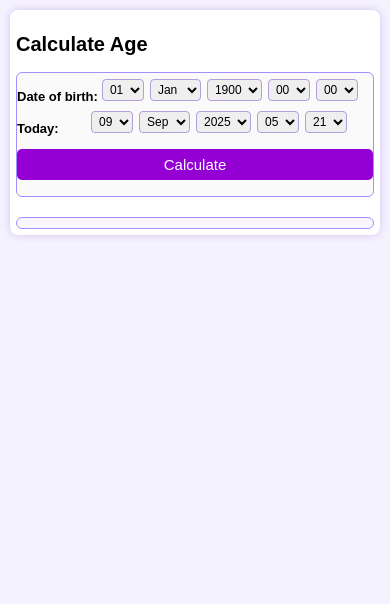
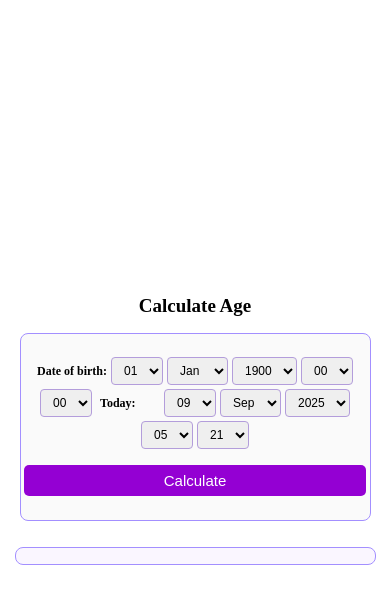
Before and after one commit to MdMohsinHaider/Age-Calculator, a plain HTML site: page index.html in a window 390 px wide. Drawn offline with Linux system fonts and the light colour scheme.

Commit message:
Responsive update

```diff
--- a/style.css
+++ b/style.css
@@ -1,45 +1,70 @@
+html, body {
+  height: 100%;
+  width: 100%;
+  margin: 0;
+  padding: 0;
+  box-sizing: border-box;
+}
+
 body {
-    font-family: 'Arial', sans-serif;
+  min-height: 100vh;
+  min-width: 100vw;
+  width: 100vw;
+  height: 100vh;
+  display: flex;
+  align-items: center;
+  justify-content: center;
   background: #f5f2ff;
-    margin: 0;
 }
 
 .container {
-    max-width: 520px;
-    margin: 30px auto;
+  width: 100vw;
+  height: 100vh;
+  max-width: 100vw;
+  max-height: 100vh;
+  min-width: 100vw;
+  min-height: 100vh;
+  display: flex;
+  flex-direction: column;
+  justify-content: center;
+  align-items: center;
   background: #fff;
-    padding: 18px;
-    border-radius: 8px;
-    box-shadow: 0 0 8px #d1c4e9;
+  padding: 0;
+  margin: 0;
+  border-radius: 0;
+  box-shadow: none;
 }
 
 .card {
-    padding: 12px 0;
+  width: 90vw;
+  max-width: 600px;
+  background: #fafafa;
   border: 1px solid #a38fff;
-    border-radius: 6px;
-    background: #fafafa;
-    margin-bottom: 20px;
+  border-radius: 8px;
+  padding: 20px 14px;
+  box-sizing: border-box;
+  margin-bottom: 18px;
 }
 
 .inputs {
   display: flex;
   flex-wrap: wrap;
+  gap: 10px;
   align-items: center;
-    gap: 8px;
-    margin-bottom: 10px;
+  justify-content: center;
+  margin-bottom: 16px;
 }
 .inputs label {
-    min-width: 100px;
   font-weight: bold;
-    margin-top: 6px;
+  min-width: 80px;
+  font-size: 15px;
 }
 .inputs select {
-    margin: 0 2px 6px 0;
+  min-width: 44px;
+  font-size: 16px;
   padding: 5px 8px;
   border-radius: 4px;
   border: 1px solid #b39ddb;
-    min-width: 60px;
-    font-size: 16px;
 }
 
 button {
@@ -47,29 +72,29 @@
   color: #fff;
   border: 0;
   border-radius: 5px;
-    padding: 10px 36px;
+  padding: 12px 0;
   cursor: pointer;
-    font-size: 17px;
-    margin: 10px 0;
-    transition: background 0.2s;
+  font-size: 18px;
   width: 100%;
-    max-width: 300px;
+  max-width: 320px;
+  margin: 10px auto 0 auto;
   display: block;
-    margin-left: auto;
-    margin-right: auto;
 }
+
 button:hover {
   background: #6a00b3;
 }
 
 .result-panel {
+  width: 90vw;
+  max-width: 600px;
   font-size: 18px;
   background: #faf6ff;
-    padding: 12px;
-    border-radius: 6px;
+  padding: 18px;
+  border-radius: 8px;
   border: 1px solid #a38fff;
   color: #222;
-    margin-top: 20px;
+  margin-top: 8px;
   word-break: break-word;
 }
 .result-panel b {
@@ -80,52 +105,52 @@
 }
 
 @media screen and (max-width: 700px) {
-    .container {
-        max-width: 98vw;
-        margin: 10px;
-        padding: 6px;
+  .card, .result-panel {
+    max-width: 99vw;
+    padding: 9vw 2vw;
   }
   .inputs label {
-        min-width: 80px;
+    min-width: 70px;
     font-size: 14px;
   }
   .inputs select {
-        min-width: 38px;
+    min-width: 36px;
     font-size: 14px;
-        padding: 3px 4px;
+  }
+  button {
+    font-size: 16px;
+    max-width: 100%;
+    padding: 9px 0;
   }
   .result-panel {
     font-size: 15px;
-        padding: 9px;
   }
 }
 
-    @media screen and (max-width: 440px) {
+@media screen and (max-width: 430px) {
   h2 {
-        font-size: 20px;
+    font-size: 19px;
   }
-    .card {
-        padding: 6px 0;
+  .card, .result-panel {
+    padding: 6vw 1vw;
   }
   .inputs {
     gap: 4px;
   }
   .inputs label {
-        min-width: 70px;
-        font-size: 13px;
+    min-width: 60px;
+    font-size: 12px;
   }
   .inputs select {
-        min-width: 30px;
+    min-width: 24px;
     font-size: 12px;
-        padding: 2px 3px;
   }
   button {
     font-size: 15px;
-        padding: 7px 10px;
-        max-width: 100%;
+    padding: 7px 0;
   }
   .result-panel {
     font-size: 13px;
-        padding: 5px;
+    padding: 8px 4px;
   }
 }
```
Lines whose indentation alone changed are shown as unchanged.
